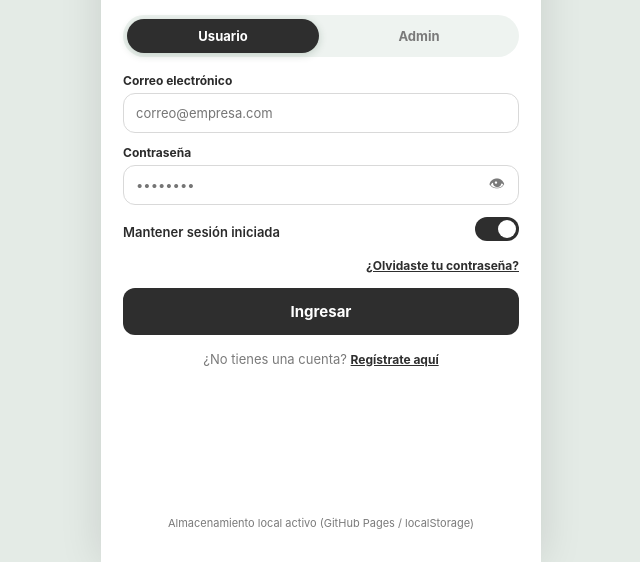
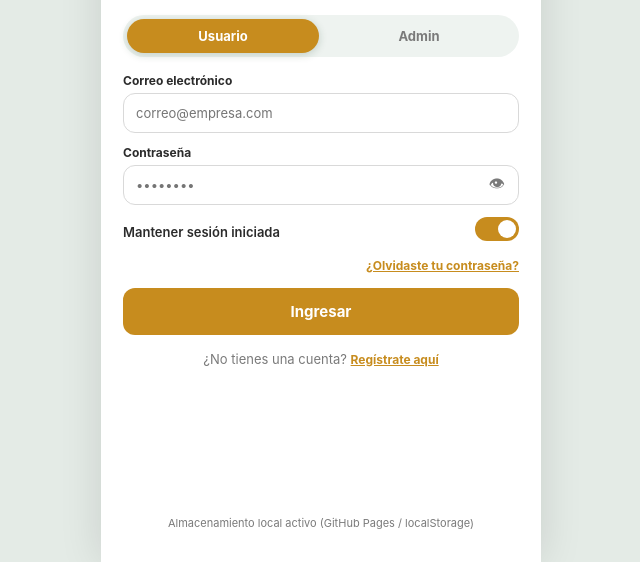
Before and after one commit to alexrinve79-web/Inspecci-n-Ambiental, a plain HTML site: page index.html in a window 1280 px wide. Shown: the part 238-800 px from the top of the page, without its empty margins (319-959 px from the left). Drawn offline with nearby package versions, Linux system fonts and the light colour scheme.

Commit message:
cambio colores a naranja gris

```diff
--- a/index.html
+++ b/index.html
@@ -7,10 +7,10 @@
   <script src="https://cdn.jsdelivr.net/npm/jspdf@2.5.1/dist/jspdf.umd.min.js"></script>
   <style>
     :root {
-  --green-dark: #2E2E2E;
+  --green-dark: #c78c1e;
   --green-mid: #E67E22;
   --green-soft: #999694;
-  --green-pill: #FFE8D6;
+  --green-pill: #b35a17;
   --bg-app: #F2F2F2;
   --white: #FFFFFF;
   --text-main: #2B2B2B;
```
